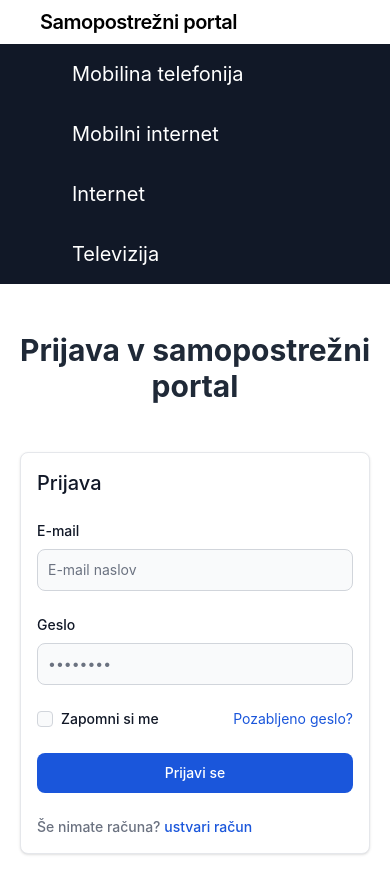
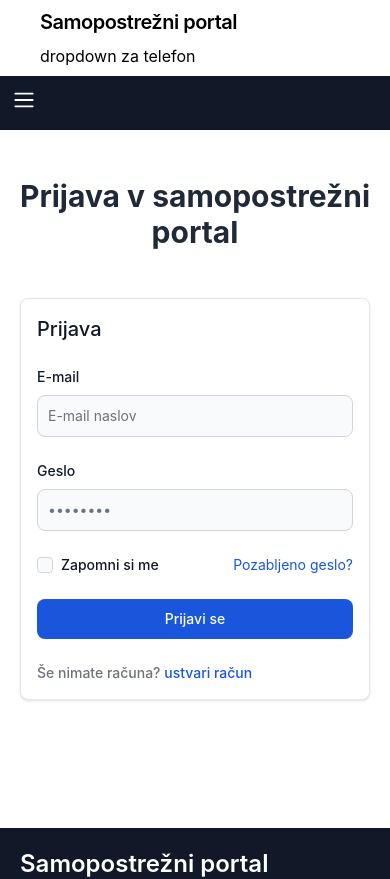
Before and after one commit to FrostyKitten02/bintegra-frontend, a React (Create React App) app in the folder app/: page /prijava in a window 390 px wide. Shown: the top 879 px of the page. Built offline with nearby package versions, Linux system fonts and the light colour scheme.

Commit message:
#16 ADDED navigation responsivnes

```diff
--- a/app/src/template/NavigationBar.tsx
+++ b/app/src/template/NavigationBar.tsx
@@ -1,34 +1,56 @@
 import {useNavigate} from "react-router-dom";
 import Paths from "../Paths";
+import {Bars3Icon} from "@heroicons/react/20/solid";
+import {useState} from "react";
 
-const NavItem = ({name, path}:{name: string, path: string}) => {
-  const navigate = useNavigate();
 
-  return (
-      <a className="hover:bg-white mx-2 py-4 px-4 transition ease-in-out hover:scale-110 duration-500 block lg:inline-block text-xl text-white hover:text-gray-900 hover:cursor-pointer"
+const NavItem = ({name, path}: { name: string, path: string}) => {
+    const navigate = useNavigate();
+
+    return (
+        <a className="hover:bg-white mx-2 py-4 px-4 transition ease-in-out hover:scale-110 duration-500 block lg:inline-block text-xl text-white hover:text-gray-900 hover:cursor-pointer"
            aria-current="page"
-           onClick={()=>{navigate(path)}}
+           onClick={() => {
+               navigate(path)
+           }}
         >
             {name}
-      </a>
-  )
+        </a>
+    )
 }
 
 export default function NavigationBar() {
     const navigate = useNavigate();
+    const [toggleMenuState, setToggleMenuState] = useState<boolean>(false);
 
-    return(
+    const toggleMenu = (): void => {
+        setToggleMenuState(!toggleMenuState);
+    }
+    return (
         <nav className="flex items-center sticky top-0 justify-center flex-wrap bg-gray-900 z-40">
-            <div className="w-full block lg:flex lg:items-center mx-12 lg:w-auto">
+            <div className="hidden sm:block w-full lg:flex lg:items-center mx-12 lg:w-auto">
                 <div className="text-sm lg:flex-grow">
                     <NavItem name={"Mobilina telefonija"} path={Paths.MOBILE_PLANS}/>
                     <NavItem name={"Mobilni internet"} path={Paths.MOBILE_INTERNET_PLANS}/>
-                    <NavItem name={"Internet"} path={Paths.INTERNET_PLANS} />
-                    <NavItem name={"Televizija"} path={Paths.TV_PLANS} />
-                    {/*<NavItem name={"Login"} path={Paths.LOGIN} />
-                    <NavItem name={"Register"} path={Paths.REGISTER} />
-                    <NavItem name={"Profile"} path={Paths.USER_PROFILE} /> */}
+                    <NavItem name={"Internet"} path={Paths.INTERNET_PLANS}/>
+                    <NavItem name={"Televizija"} path={Paths.TV_PLANS}/>
                 </div>
+            </div>
+            <div className="block w-full sm:hidden flex-grow text-white px-3 py-3">
+                <button className="click:bg-red-200 w-full">
+                    <Bars3Icon onClick={toggleMenu}
+                               className="h-6 w-6 text-white"/>
+                    {toggleMenuState &&
+                        <div className="sm:block">
+                            <div className="text-sm flex-grow">
+                                <NavItem name={"Mobilina telefonija"} path={Paths.MOBILE_PLANS}/>
+                                <NavItem name={"Mobilni internet"} path={Paths.MOBILE_INTERNET_PLANS}/>
+                                <NavItem name={"Internet"} path={Paths.INTERNET_PLANS}/>
+                                <NavItem name={"Televizija"} path={Paths.TV_PLANS}/>
+                            </div>
+                        </div>
+                    }
+                </button>
             </div>
         </nav>
     )
--- a/app/src/template/UserNavBar.tsx
+++ b/app/src/template/UserNavBar.tsx
@@ -18,6 +18,11 @@ export default function UserNavBar() {
                     <UserDropdown />
                 </div>
             </div>
+            <div className="block sm:hidden w-full pt-2">
+                <div className="">
+                    dropdown za telefon
+                </div>
+            </div>
         </nav>
 
     )
```
